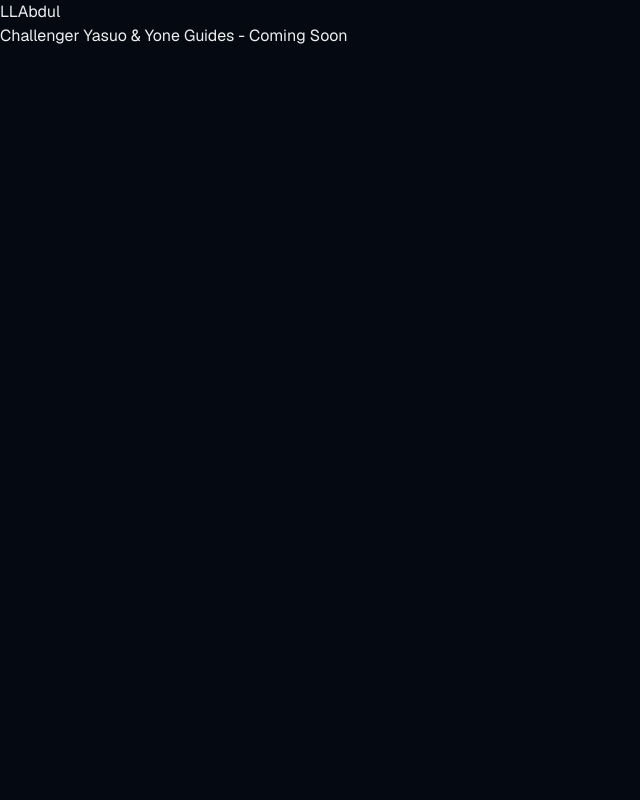
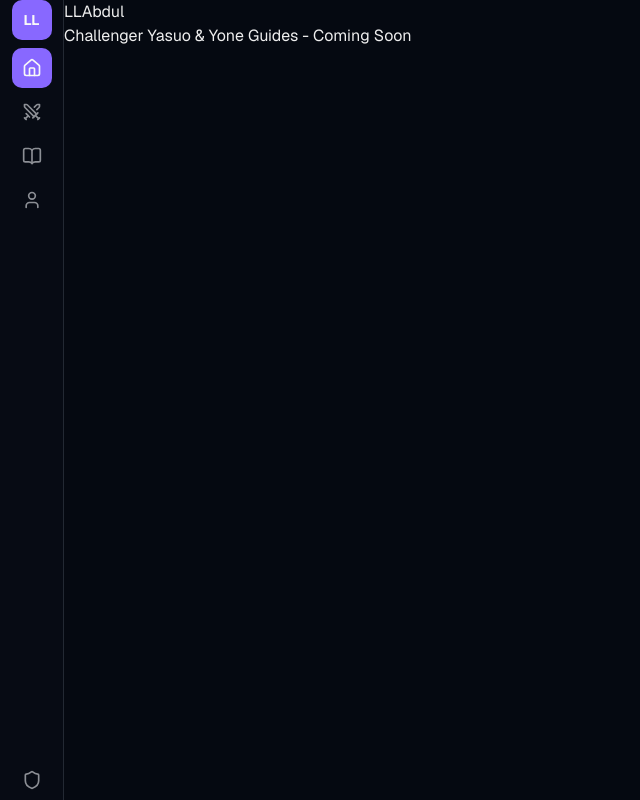
Before and after one commit to LLAbdul/LLAbdul-Website, a Next.js app: page / in a window 1280 px wide. Shown: the whole page, without its empty margins (0-640 px from the left). Built offline with nearby package versions, Linux system fonts and the light colour scheme.

Commit message:
wire up root layout with sidebar, mobile header, and TooltipProvider
Root layout now renders the sidebar on desktop and mobile header
with sheet drawer. Fixed SheetTrigger to use base-ui render prop
instead of asChild.

```diff
--- a/src/app/layout.tsx
+++ b/src/app/layout.tsx
@@ -2,8 +2,10 @@
 import "./globals.css";
 import { Geist } from "next/font/google";
 import { cn } from "@/lib/utils";
+import { TooltipProvider } from "@/components/ui/tooltip";
+import { Sidebar, MobileHeader } from "@/components/layout/sidebar";
 
-const geist = Geist({subsets:['latin'],variable:'--font-sans'});
+const geist = Geist({ subsets: ["latin"], variable: "--font-sans" });
 
 export const metadata: Metadata = {
   title: "LLAbdul - Challenger Yasuo & Yone Guides",
@@ -18,8 +20,16 @@
 }) {
   return (
     <html lang="en" className={cn("dark", "font-sans", geist.variable)}>
-      <body>
-        {children}
+      <body className="min-h-screen">
+        <TooltipProvider>
+          <div className="flex min-h-screen">
+            <Sidebar />
+            <div className="flex-1 flex flex-col min-h-screen">
+              <MobileHeader />
+              <main className="flex-1 p-6 md:p-8">{children}</main>
+            </div>
+          </div>
+        </TooltipProvider>
       </body>
     </html>
   );
--- a/src/components/layout/sidebar.tsx
+++ b/src/components/layout/sidebar.tsx
@@ -13,11 +13,6 @@
 import { cn } from "@/lib/utils";
 import { Button } from "@/components/ui/button";
 import { Sheet, SheetContent, SheetTrigger } from "@/components/ui/sheet";
-import {
-  Tooltip,
-  TooltipContent,
-  TooltipTrigger,
-} from "@/components/ui/tooltip";
 import { useState } from "react";
 
 const navItems = [
@@ -36,20 +31,16 @@
   label,
   icon: Icon,
   isActive,
-  onClick,
 }: {
   href: string;
   label: string;
   icon: typeof Home;
   isActive: boolean;
-  onClick?: () => void;
 }) {
   return (
-    <Tooltip>
-      <TooltipTrigger asChild>
     <Link
       href={href}
-          onClick={onClick}
+      title={label}
       className={cn(
         "flex items-center justify-center w-10 h-10 rounded-lg transition-colors",
         isActive
@@ -59,11 +50,6 @@
     >
       <Icon className="w-5 h-5" />
     </Link>
-      </TooltipTrigger>
-      <TooltipContent side="right" sideOffset={8}>
-        {label}
-      </TooltipContent>
-    </Tooltip>
   );
 }
 
@@ -150,10 +136,10 @@
       </Link>
 
       <Sheet open={open} onOpenChange={setOpen}>
-        <SheetTrigger asChild>
-          <Button variant="ghost" size="icon">
+        <SheetTrigger
+          render={<Button variant="ghost" size="icon" />}
+        >
           <Menu className="w-5 h-5" />
-          </Button>
         </SheetTrigger>
         <SheetContent side="left" className="w-64 bg-[var(--sidebar)] border-[var(--sidebar-border)]">
           <div className="flex flex-col gap-1 mt-8">
```
Lines whose indentation alone changed are shown as unchanged.
